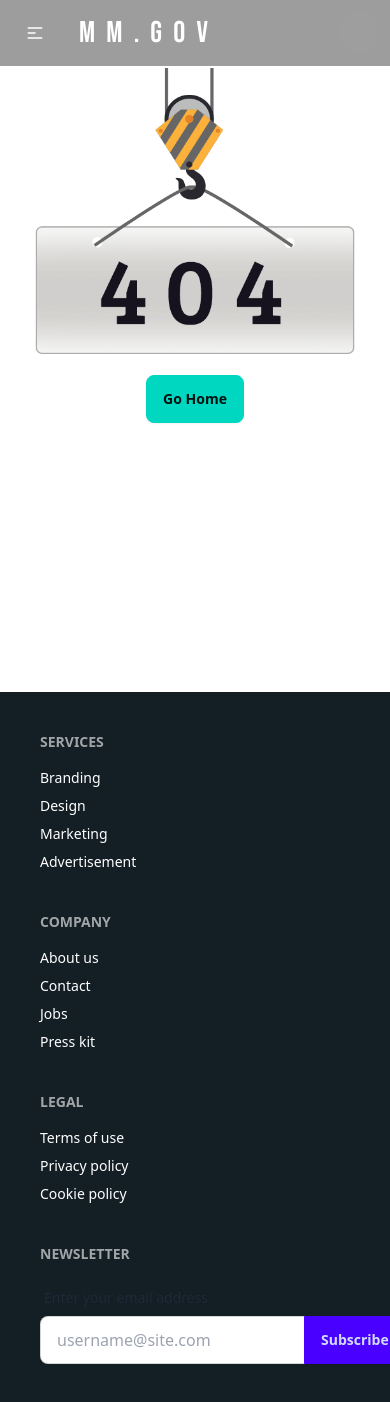
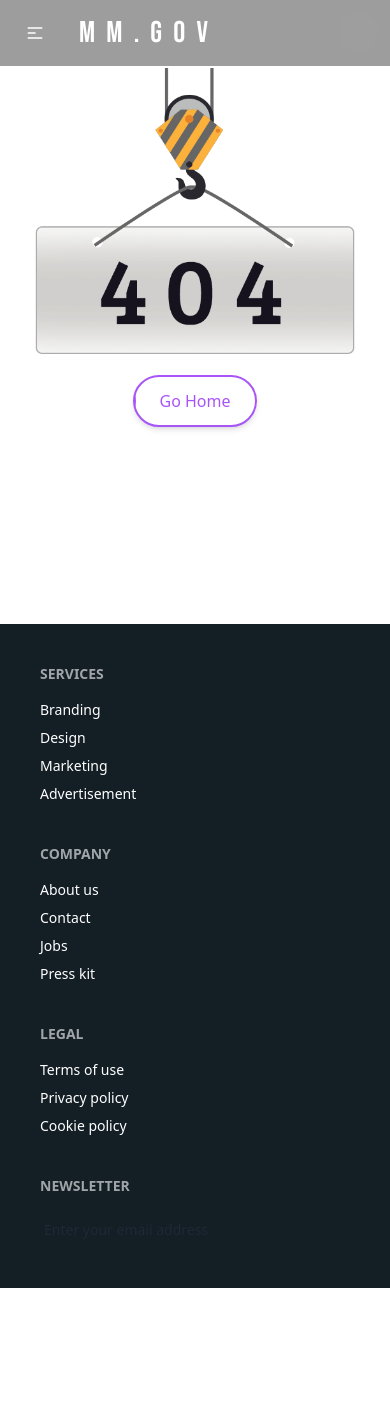
Before and after one commit to md-maruf-billa/Assignment-9-public, a React (Vite) app: page /details/1 in a window 390 px wide. After the commit the page ends 1288 px from the top, so only its background shows below. Built offline with nearby package versions, Linux system fonts and the light colour scheme; grey boxes are pictures that could not be loaded.

Commit message:
Fixed some style issu and responsive issue

```diff
--- a/src/components/banner/Banner.jsx
+++ b/src/components/banner/Banner.jsx
@@ -35,13 +35,13 @@ const Banner = () => {
                     <SwiperSlide>
                         <div className='flex justify-center items-center text-white'>
                             <div className='flex flex-col justify-center items-center'>
-                                <h1 className='text-9xl font-title text-center leading-[140px]'>
+                                <h1 className='md:text-7xl lg:text-9xl font-title text-center md:leading-[90px] lg:leading-[140px]'>
                                     Welcome to the <br />
                                     State of Mississippi <br />
                                     Citizen Portal
                                 </h1>
                                 <div className='flex flex-col justify-center items-center gap-5'>
-                                    <Link to={"/registration"} className='btn bg-transparent text-white text-xl'>Create Your MM.GOV Account</Link>
+                                    <Link to={"/registration"} className='btn bg-transparent text-white text-xs md:text-xl'>Create Your MM.GOV Account</Link>
                                     <small>Already Have Account? <Link to={"/login"} className='text-base underline'>Login</Link></small>
                                 </div>
                             </div>
--- a/src/components/footer/Footer.jsx
+++ b/src/components/footer/Footer.jsx
@@ -30,10 +30,7 @@ const Footer = () => {
                         <label className="label">
                             <span className="label-text">Enter your email address</span>
                         </label>
-                        <div className="join">
-                            <input type="text" placeholder="username@site.com" className="input input-bordered join-item" />
-                            <button className="btn btn-primary join-item">Subscribe</button>
-                        </div>
+
                     </fieldset>
                 </form>
             </footer>
--- a/src/components/product-card/ProductCard.jsx
+++ b/src/components/product-card/ProductCard.jsx
@@ -13,11 +13,11 @@ const ProductCard = ({ data }) => {
         image
     } = data;
     return (
-        <div className='flex items-center border p-6 rounded-2xl'>
-            <div className='w-1/2'>
-                <img className='w-[300px] h-[250px] object-cover rounded-lg' src={image} alt="" />
+        <div className='flex flex-col md:flex-row items-center border p-6 rounded-2xl'>
+            <div className='md:w-1/2'>
+                <img className='md:w-[300px] h-[250px] object-cover rounded-lg' src={image} alt="" />
             </div>
-            <div className='w-1/2 space-y-3'>
+            <div className='md:w-1/2 space-y-3'>
                 <h2 className='font-title text-[28px]'>{estate_title}</h2>
                 <p><span className='font-semibold'>Segment Type:</span> <span className='bg-[rgba(35,190,10,0.05)] p-2 rounded-lg'>{segment_name}</span></p>
                 <p className='text-justify'>{description.slice(0, 80)}....</p>
@@ -27,14 +27,14 @@ const ProductCard = ({ data }) => {
                     <p><span className='font-semibold'>Location:</span> {location}</p>
                 </div>
                 <hr />
-                <div className='flex flex-wrap gap-2 text-xs items-center'>
+                <div className='flex flex-wrap gap-2 text-xs items-center hidden md:block'>
                     <p className='font-semibold'>Facilities:</p>
                     <p className='bg-[rgba(255,172,51,0.15)] py-2 px-4 rounded-full'>{facilities?.[0]}</p>
                     <p className='bg-[rgba(255,172,51,0.15)] py-2 px-4 rounded-full'>{facilities?.[1]}</p>
 
 
                 </div>
-                <hr />
+                <hr className='hidden md:block' />
                 <div className='flex justify-between items-center'>
                     <p className='bg-[rgba(50,142,255,0.15)] px-6 py-4 rounded-full text-[#328EFF]'>{price}</p>
 
--- a/src/pages/error/Error.jsx
+++ b/src/pages/error/Error.jsx
@@ -15,10 +15,21 @@ const Error = () => {
 
                 </div>
                 <div className='flex justify-center items-center'>
-                    <Link to="/" className='btn btn-accent'>Go Home</Link>
+                    <Link to="/" >
+
+                        <p className="relative inline-flex items-center justify-center p-4 px-6 py-3 overflow-hidden font-medium text-indigo-600 transition duration-300 ease-out border-2 border-purple-500 rounded-full shadow-md group">
+                            <span className="absolute inset-0 flex items-center justify-center w-full h-full text-white duration-300 -translate-x-full bg-purple-500 group-hover:translate-x-0 ease">
+                                <svg className="w-6 h-6" fill="none" stroke="currentColor" viewBox="0 0 24 24" xmlns="http://www.w3.org/2000/svg"><path stroke-linecap="round" stroke-linejoin="round" stroke-width="2" d="M14 5l7 7m0 0l-7 7m7-7H3"></path></svg>
+                            </span>
+                            <span className="absolute flex items-center justify-center w-full h-full text-purple-500 transition-all duration-300 transform group-hover:translate-x-full ease">Go Home</span>
+                            <span className="relative invisible">Go Home</span>
+                        </p>
+                    </Link>
                 </div>
             </div>
-            <Footer></Footer>
+            <div className='-mt-[68px]'>
+                <Footer></Footer>
+            </div>
         </div>
     );
 };
--- a/src/pages/home/Home.jsx
+++ b/src/pages/home/Home.jsx
@@ -19,11 +19,11 @@ const Home = () => {
                 <Banner></Banner>
             </div>
             <div className='mt-10'>
-                <p className='text-5xl font-title text-center'>Our Best Services</p>
+                <p className='text-3xl md:text-7xl font-title text-center'>Our Best Services</p>
 
 
                 <div className='gradient-bg'>
-                    <div className='container mx-auto grid lg:grid-cols-2 gap-10 my-20 '>
+                    <div className='container mx-auto grid lg:grid-cols-2 gap-10 my-20 px-4 md:px-0'>
                         {
                             allData?.map(data => <ProductCard key={data.id} data={data}></ProductCard>)
                         }
```
